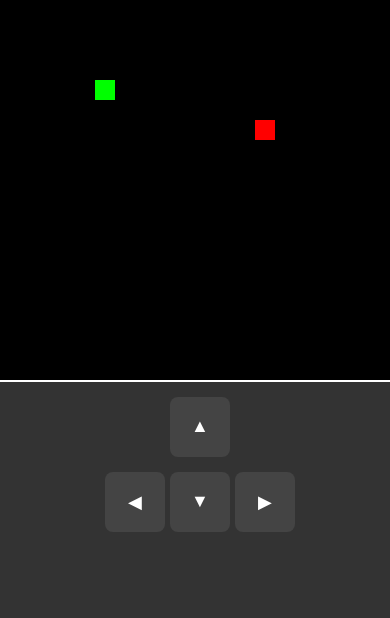
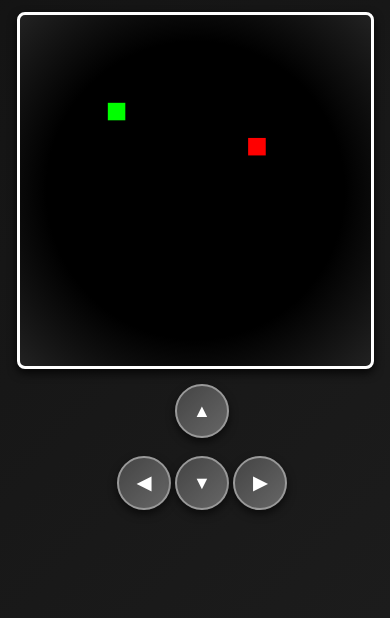
Before and after one commit to ShashwatSingh321/Snake-Game, a plain HTML site: page index.html in a window 390 px wide. Shown: the part 226-844 px from the top of the page. Drawn offline with Linux system fonts and the light colour scheme.

Commit message:
Update style.css

```diff
--- a/style.css
+++ b/style.css
@@ -4,69 +4,96 @@ body {
     flex-direction: column;
     align-items: center;
     justify-content: center;
-            background-color: #333;
+    background: linear-gradient(135deg, #121212, #1c1c1c);
     color: #fff;
-            font-family: Arial, sans-serif;
+    font-family: "Poppins", Arial, sans-serif;
     height: 100vh;
+    overflow: hidden; /* Prevent scrolling */
 }
 
 canvas {
-            background-color: #000;
-            border: 2px solid #fff;
+    background: radial-gradient(circle, #000 60%, #222);
+    border: 3px solid #fff;
+    box-shadow: 0px 4px 10px rgba(0, 0, 0, 0.8);
+    border-radius: 8px;
+    max-width: 90%; /* Make canvas responsive */
+    max-height: 90%;
 }
 
 .controls {
-            display: none;
-            margin-top: 10px;
+    display: none; /* Hidden by default for larger screens */
+    margin-top: 15px;
+    gap: 8px;
     flex-wrap: wrap;
-            width: 140px;
+    width: 140px; /* Ensure proper alignment */
+    justify-content: center;
+    z-index: 1000; /* Keep controls above other elements */
+    position: relative; /* Keeps buttons below canvas on small screens */
 }
 
 .button {
-            width: 60px;
-            height: 60px;
+    width: 50px; /* Compact size for buttons */
+    height: 50px;
     margin: 5px;
-            background-color: #444;
+    background: linear-gradient(135deg, #444, #666);
     color: #fff;
     font-size: 18px;
+    font-weight: bold;
     display: flex;
     align-items: center;
     justify-content: center;
-            border-radius: 8px;
+    border-radius: 50%; /* Make buttons circular */
     cursor: pointer;
-            border: none;
+    border: 2px solid #999;
+    box-shadow: 0px 4px 8px rgba(0, 0, 0, 0.6);
+    transition: all 0.2s ease-in-out;
+}
+
+.button:hover {
+    transform: scale(1.1); /* Add hover effect */
+    background: linear-gradient(135deg, #666, #888);
 }
 
 .button:active {
-            background-color: #555;
+    background: linear-gradient(135deg, #555, #777);
+    transform: scale(1); /* Reset size on click */
 }
 
 .score {
-            margin: 10px 0;
-            font-size: 20px;
+    margin: 15px 0;
+    font-size: 22px; /* Adjusted font size */
+    text-align: center;
+    font-weight: bold;
+    text-shadow: 0px 2px 4px rgba(0, 0, 0, 0.6);
 }
 
 @media (max-width: 768px) {
     .controls {
-                display: grid;
-                grid-template-columns: repeat(3, 60px);
-                justify-content: center;
-                gap: 5px;
+        display: grid; /* Display controls only for smaller screens */
+        grid-template-columns: repeat(3, 50px);
+        gap: 8px; /* Space between buttons */
+        margin-top: 10px;
     }
 
     #up {
-                grid-column: 2;
+        grid-column: 2; /* Center the 'Up' button */
     }
 
     #left {
-                grid-column: 1;
+        grid-column: 1; /* Place 'Left' on the left */
     }
 
     #down {
-                grid-column: 2;
+        grid-column: 2; /* Center the 'Down' button */
     }
 
     #right {
-                grid-column: 3;
+        grid-column: 3; /* Place 'Right' on the right */
     }
 }
+
+@media (min-width: 769px) {
+    .controls {
+        display: none; /* Hide controls on larger screens */
+    }
+}
```
Lines whose indentation alone changed are shown as unchanged.
